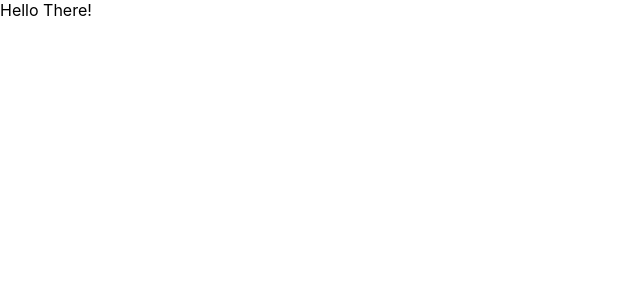
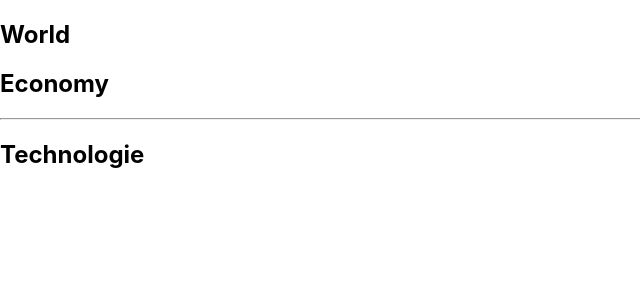
Before and after one commit to raphabraga/news-app, a React (Create React App) app: page / in a window 1280 px wide. Shown: the top 300 px of the page, without its empty margins (0-640 px from the left). Built offline with nearby package versions, Linux system fonts and the light colour scheme.

Commit message:
imported antd into the app.css, created routes for the app root using react-router-dom (router, switch, route). created the home container which makes use of antd Row and Col for grid rendering in ReactJS

```diff
--- a/src/App.css
+++ b/src/App.css
@@ -1,3 +1,4 @@
+@import "~antd/dist/antd.css";
 .App {
   text-align: center;
 }
--- a/src/App.js
+++ b/src/App.js
@@ -1,7 +1,24 @@
 import React from "react";
+import { BrowserRouter as Router, Switch, Route } from "react-router-dom";
+import Home from "./containers/Home";
 
 function App() {
-  return <main>Hello There!</main>;
+  return (
+    <main>
+      <section>
+        <Router>
+          <Switch>
+            <Route path="/">
+              <Home />
+            </Route>
+            <Route path="/about">
+              <div> About Hello World!</div>
+            </Route>
+          </Switch>
+        </Router>
+      </section>
+    </main>
+  );
 }
 
 export default App;
--- /dev/null
+++ b/src/containers/Home.jsx
@@ -0,0 +1,25 @@
+import React, { memo } from "react";
+import { Row, Col } from "antd";
+
+function Home() {
+  return (
+    <div>
+      <Row gutter={[16, 16]}>
+        <Col span={24} md={16}>
+          <h2>World</h2>
+        </Col>
+        <Col span={24} md={16}>
+          <h2>Economy</h2>
+        </Col>
+      </Row>
+      <hr />
+      <Row gutter={[16, 16]}>
+        <Col span={24} md={16}>
+          <h2>Technologie</h2>
+        </Col>
+      </Row>
+    </div>
+  );
+}
+
+export default Home;
```
